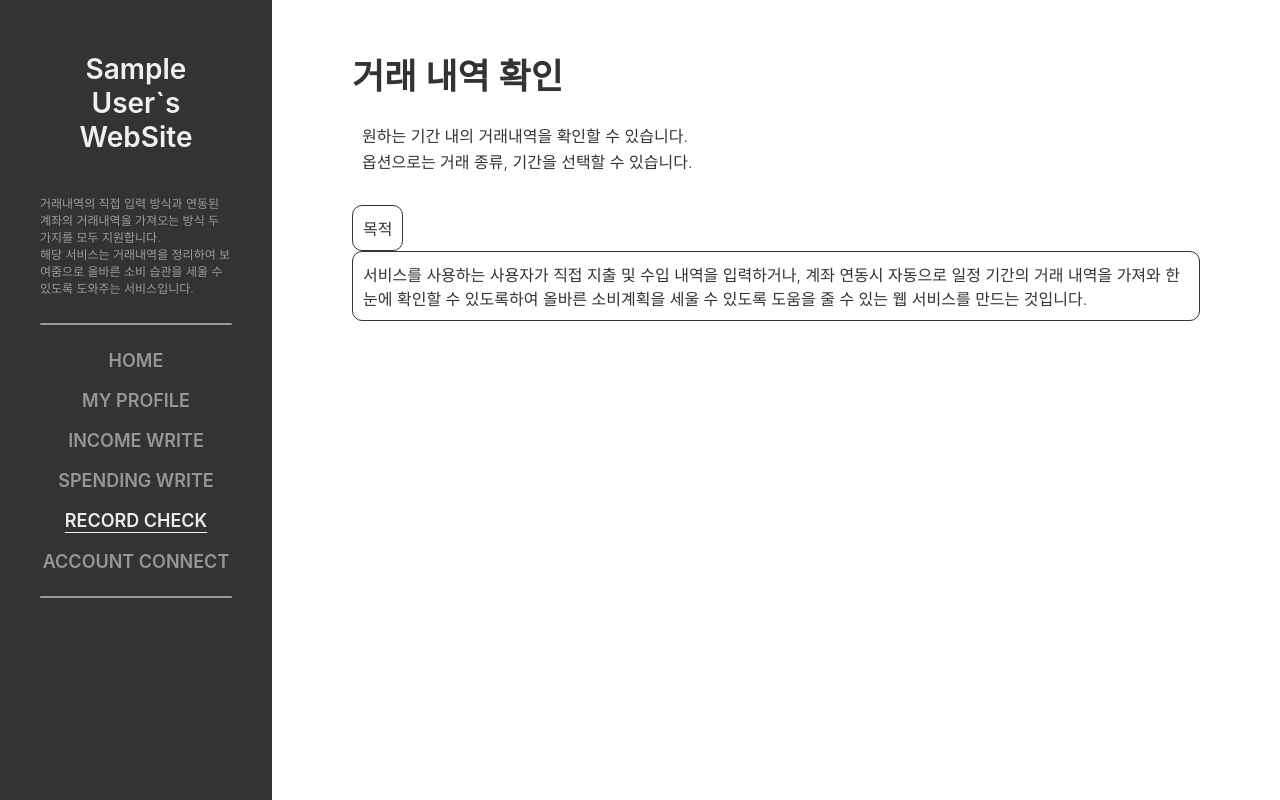
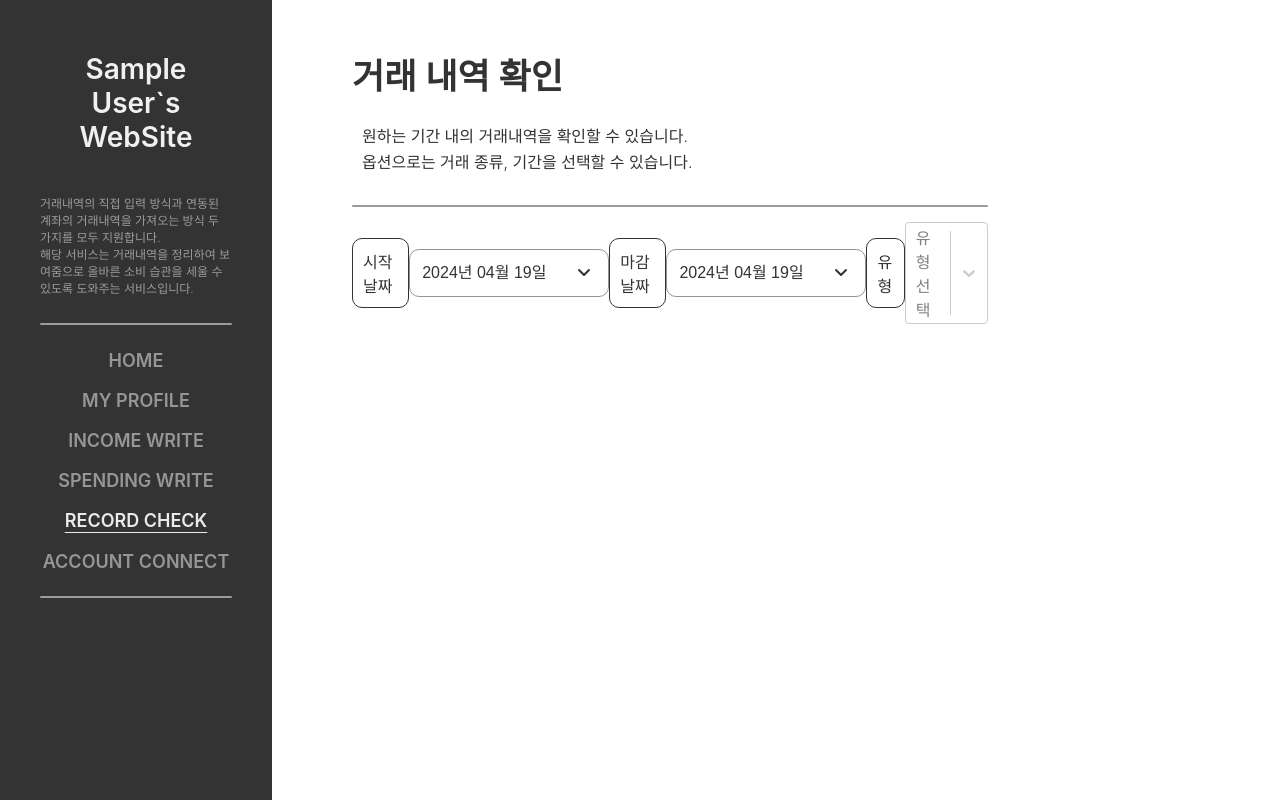
Before and after one commit to lkl4502/account_book_project, a React (Create React App) app in the folder frontend/: page /recordCheck in a window 1280 px wide. Built offline with nearby package versions, Linux system fonts and the light colour scheme; sample sign-in values are in the browser's storage.

Commit message:
front : 거래내역확인을 위한 기간과 거래 유형 입력 폼 구현

```diff
--- a/frontend/src/pages/RecordCheck.jsx
+++ b/frontend/src/pages/RecordCheck.jsx
@@ -1,7 +1,36 @@
-import React from "react";
+import React, { useState } from "react";
 import Text from "../components/Text";
+import Divider from "../components/Divider";
+import styled from "styled-components";
+import CustomCalendar from "../components/CustomCalendar";
+import Select from "react-select";
+
+const FormContainer = styled.div`
+  display: flex;
+  width: 75%;
+  justify-content: space-around;
+  align-items: center;
+`;
+
+const StyledSelect = styled(Select)`
+  width: 150px;
+`;
 
 function RecordCheck() {
+  const [startDate, setStartDate] = useState(
+    new Date(new Date().setHours(0, 0, 0, 0))
+  );
+  const [endDate, setEndDate] = useState(
+    new Date(new Date().setHours(0, 0, 0, 0))
+  );
+  const [type, setType] = useState(null);
+
+  const types = [
+    { value: null, label: "소득/지출" },
+    { value: true, label: "소득" },
+    { value: false, label: "지출" },
+  ];
+
   return (
     <>
       <Text type={"title"} margin={"0px 0px 15px 0px"}>
@@ -11,15 +40,24 @@ function RecordCheck() {
         원하는 기간 내의 거래내역을 확인할 수 있습니다. <br />
         옵션으로는 거래 종류, 기간을 선택할 수 있습니다.
       </Text>
-      <Text size={"35px"} color={"#333"} bold={"600"}>
-        목적
-      </Text>
-      <Text size={"16px"} color={"#333"} bold={"300"}>
-        서비스를 사용하는 사용자가 직접 지출 및 수입 내역을 입력하거나, 계좌
-        연동시 자동으로 일정 기간의 거래 내역을 가져와 한 눈에 확인할 수
-        있도록하여 올바른 소비계획을 세울 수 있도록 도움을 줄 수 있는 웹
-        서비스를 만드는 것입니다.
-      </Text>
+
+      <Divider margin={"0px 0px 15px 0px"} width={"75%"} />
+
+      <FormContainer>
+        <Text>시작 날짜</Text>
+        <CustomCalendar value={startDate} onChange={setStartDate} />
+
+        <Text>마감 날짜</Text>
+        <CustomCalendar value={endDate} onChange={setEndDate} />
+
+        <Text>유형</Text>
+        <StyledSelect
+          options={types}
+          onChange={setType}
+          placeholder="유형 선택"
+          isSearchable={false}
+        />
+      </FormContainer>
     </>
   );
 }
--- a/frontend/src/pages/WritePage.jsx
+++ b/frontend/src/pages/WritePage.jsx
@@ -10,7 +10,7 @@ import { AuthContext } from "../context/auth-context";
 
 function WritePage({ type }) {
   const auth = useContext(AuthContext);
-  const [date, setDate] = useState(new Date());
+  const [date, setDate] = useState(new Date(new Date().setHours(0, 0, 0, 0)));
   const [content, setContent] = useState("");
   const [sum, setSum] = useState();
   const [memo, setMemo] = useState("");
@@ -36,13 +36,12 @@ function WritePage({ type }) {
 
   const clearInput = () => {
     setContent("");
-    setDate(new Date());
+    setDate(new Date(new Date().setHours(0, 0, 0, 0)));
     setSum("");
     setMemo("");
   };
 
   const checkContent = () => {
-    console.log(content);
     return !!content?.trim();
   };
 
```
